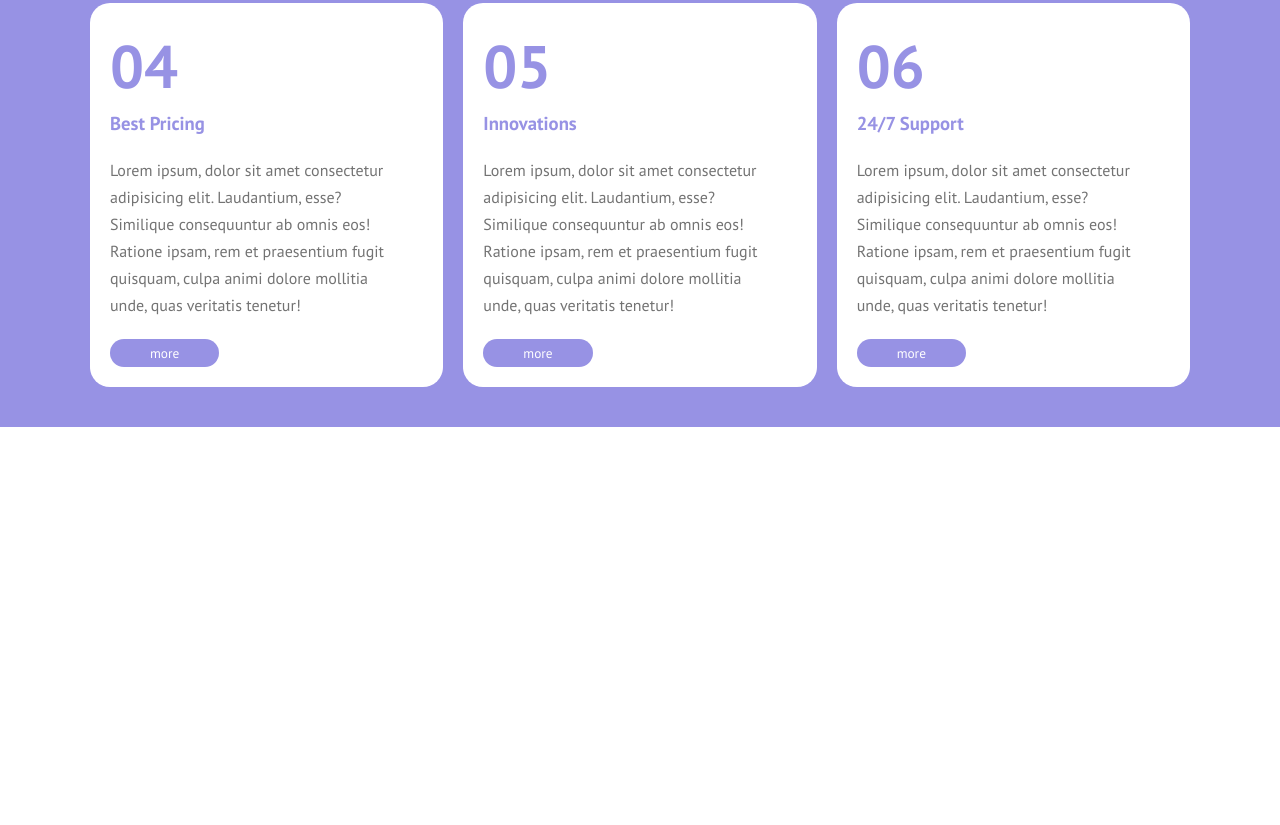
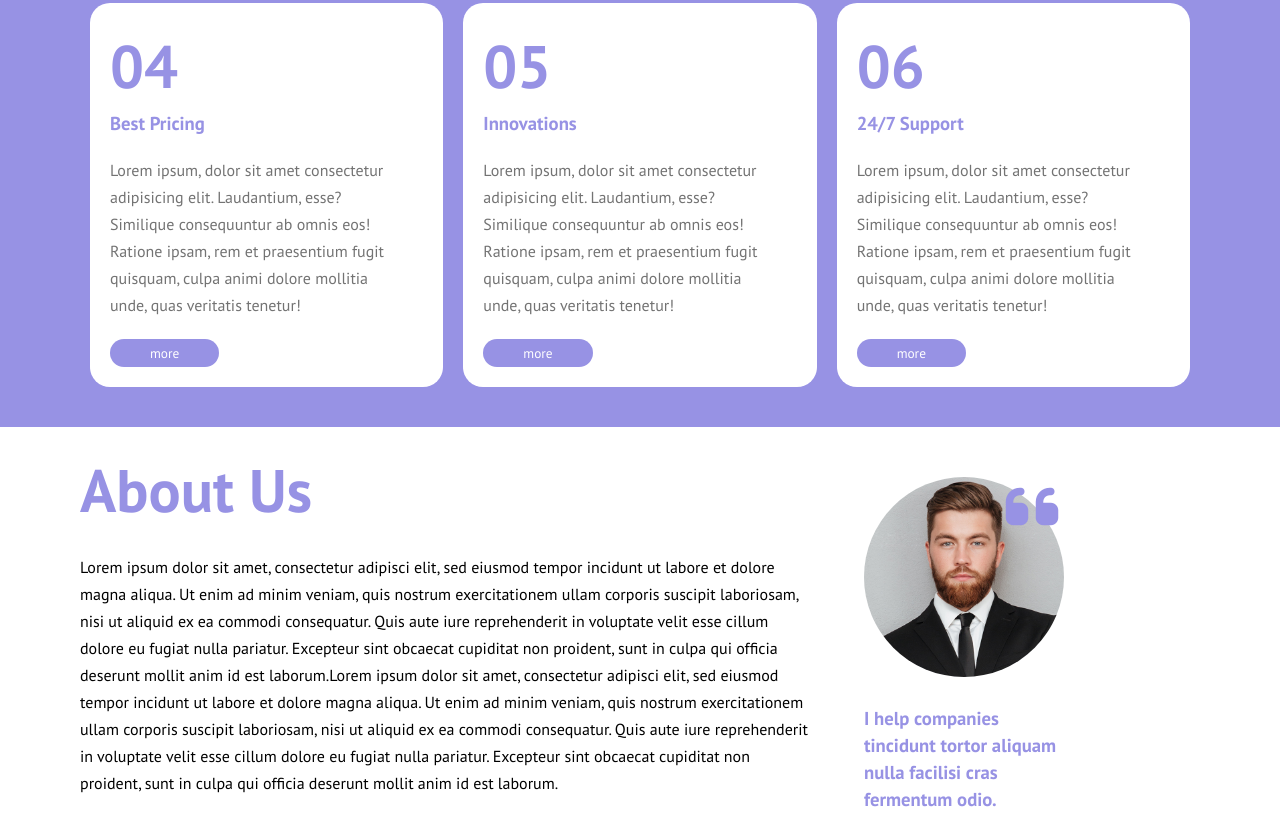
Before and after one commit to Fabrizio-padula-hub/htmlcss-responsive-layout, a plain HTML site: page index.html in a window 1280 px wide. Shown: the part 2933-3758 px from the top of the page. Before the commit the page ends 3360 px from the top, so only its background shows below. Drawn offline with Linux system fonts and the light colour scheme.

Commit message:
feat: end about-us section

```diff
--- a/index.html
+++ b/index.html
@@ -253,15 +253,31 @@
             </div>
 
         </section>
+        <!-- /benefit -->
+        <!-- about us -->
+        <section class="about-us centering margin-top flex">
+            <div class="text">
+                <h2>About Us</h2>
+                <p>
+                    Lorem ipsum dolor sit amet, consectetur adipisci elit, sed eiusmod tempor incidunt ut labore et dolore magna aliqua. Ut enim ad minim veniam, quis nostrum exercitationem ullam corporis suscipit laboriosam, nisi ut aliquid ex ea commodi consequatur. Quis aute iure reprehenderit in voluptate velit esse cillum dolore eu fugiat nulla pariatur. Excepteur sint obcaecat cupiditat non proident, sunt in culpa qui officia deserunt mollit anim id est laborum.Lorem ipsum dolor sit amet, consectetur adipisci elit, sed eiusmod tempor incidunt ut labore et dolore magna aliqua. Ut enim ad minim veniam, quis nostrum exercitationem ullam corporis suscipit laboriosam, nisi ut aliquid ex ea commodi consequatur. Quis aute iure reprehenderit in voluptate velit esse cillum dolore eu fugiat nulla pariatur. Excepteur sint obcaecat cupiditat non proident, sunt in culpa qui officia deserunt mollit anim id est laborum.
+                </p>
+                <p>
+                    Lorem ipsum dolor sit amet, consectetur adipisci elit, sed eiusmod tempor incidunt ut labore et dolore magna aliqua. Ut enim ad minim veniam, quis nostrum exercitationem ullam corpLorem ipsum dolor sit amet, consectetur adipisci elit, sed eiusmod tempor incidunt ut labore et dolore magna aliqua. Ut enim ad minim veniam, quis nostrum exercitationem ullam corp
+                </p>
+            </div>
+            <div class="picture">
+                <div class="position">
+                    <img src="./img/about.jpg" alt="">
+                    <i class="fa-solid fa-quote-left"></i>
+                </div>
+                <h3>
+                    I help companies tincidunt tortor aliquam nulla facilisi cras fermentum odio.
+                </h3>
+                <button class="btn bg-vaiolet"><i class="fa-brands fa-linkedin"></i>Find me on linkedin</button>
+            </div>
+        </section>
+        <!-- /about us -->
 
-
-
-
-
-
-
-
-        <!-- /benefit -->
     </main>
     <footer></footer>
 
--- a/style.css
+++ b/style.css
@@ -68,6 +68,7 @@ body{
     border-radius: 30px;
     background-color: #fff;
     font-family: "PT Sans", sans-serif;
+    cursor: pointer;
 }
 .card{
     padding: 20px;
@@ -80,6 +81,9 @@ body{
 .benefit .col{
     width: calc(100% / 3);
     padding: 10px;
+}
+h2, h3{
+    color: #9792e4;
 }
 
 /*--------------
@@ -164,6 +168,9 @@ header .logo, header .menu{
     margin-top: 100px;
     margin-bottom: 30px;
 }
+.planning .right h3{
+    color: #000;
+}
 .planning .left p{
     color: #fff;
     padding-right: 20px;
@@ -216,7 +223,7 @@ header .logo, header .menu{
     color: #fff;
     margin: 40px 0;
 }
-.benefit h2, h3{
+.benefit h2{
     color: #9792e4;
 }
 .benefit h2{
@@ -232,12 +239,49 @@ header .logo, header .menu{
     padding: 5px 40px;
     color: #fff;
 }
-
-
-
-
-
 /*** FINE SECTION BENEFIT ***/
+/*** SECTION ABOUT-US ***/
+.about-us .text{
+    width: 70%;
+}
+.about-us .picture{
+    width: 30%;
+}
+.about-us img{
+    max-width: 200px;
+    border-radius: 50%;
+}
+.about-us h2{
+    margin-bottom: 30px;
+    font-size: 60px;
+}
+.about-us p{
+    padding: 20px 0;
+    padding-right: 50px;
+}
+.about-us h3{
+    width: 60%;
+    margin: 20px 0;
+}
+.position{
+    position: relative;
+}
+.picture .fa-solid{
+    position: absolute;
+    font-size: 60px;
+    color: #9792e4;
+    top: 0;
+    left: 50%;
+    transform: translate(-50%);
+}
+.about-us button{
+    padding: 5px 20px;
+    color: #fff;
+}
+.about-us .btn i{
+    margin-right: 10px;
+}
+/*** FINE SECTION ABOUT-US ***/
 
 /***********************
     RESPONSIVE
@@ -288,4 +332,8 @@ header .logo, header .menu{
     .testimonial h4{
         text-align: center;
     }
+    .about-us .picture,
+    .about-us .text{
+        width: 100%;
+    }
 }
```
Also changed, not shown: img/about.jpg (added).
